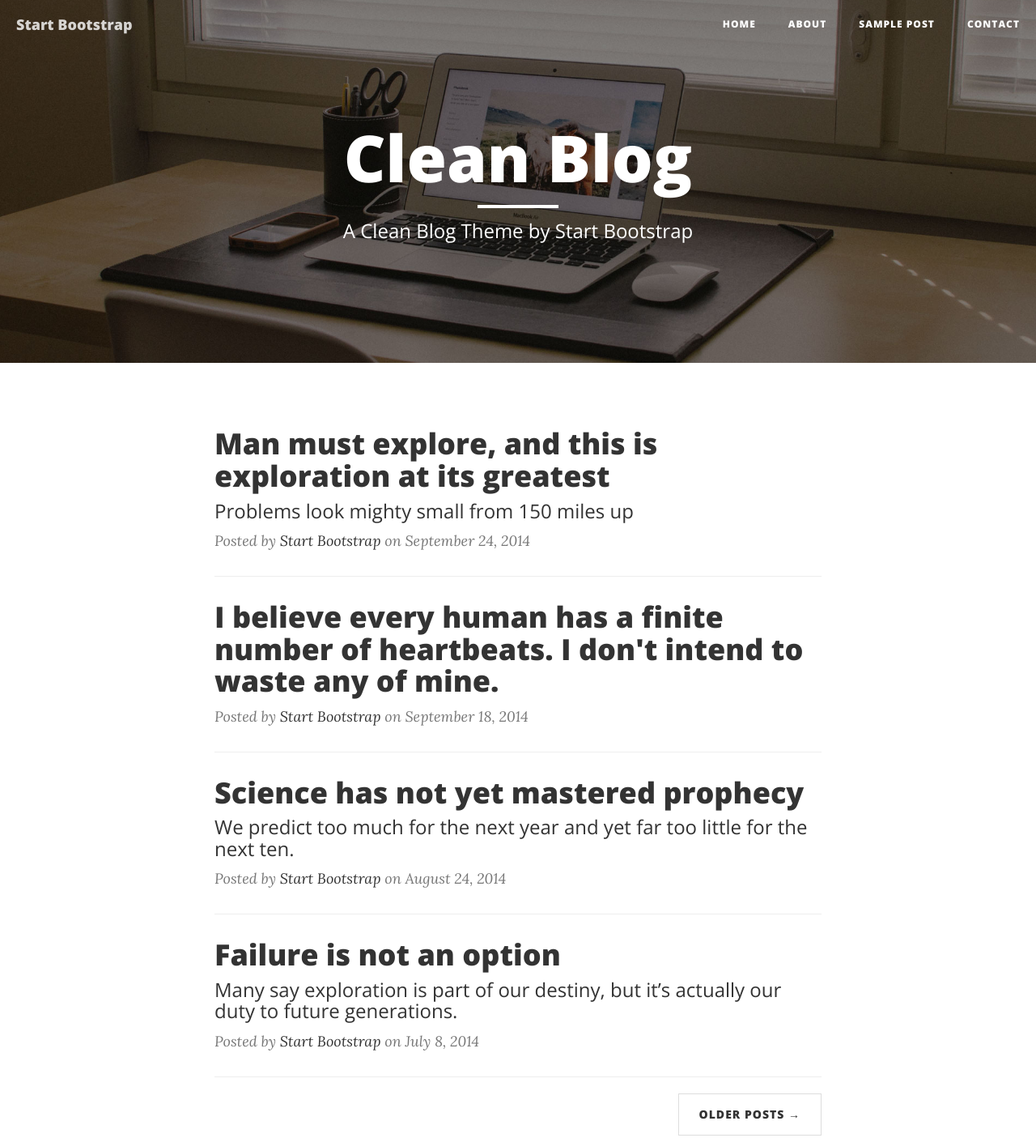
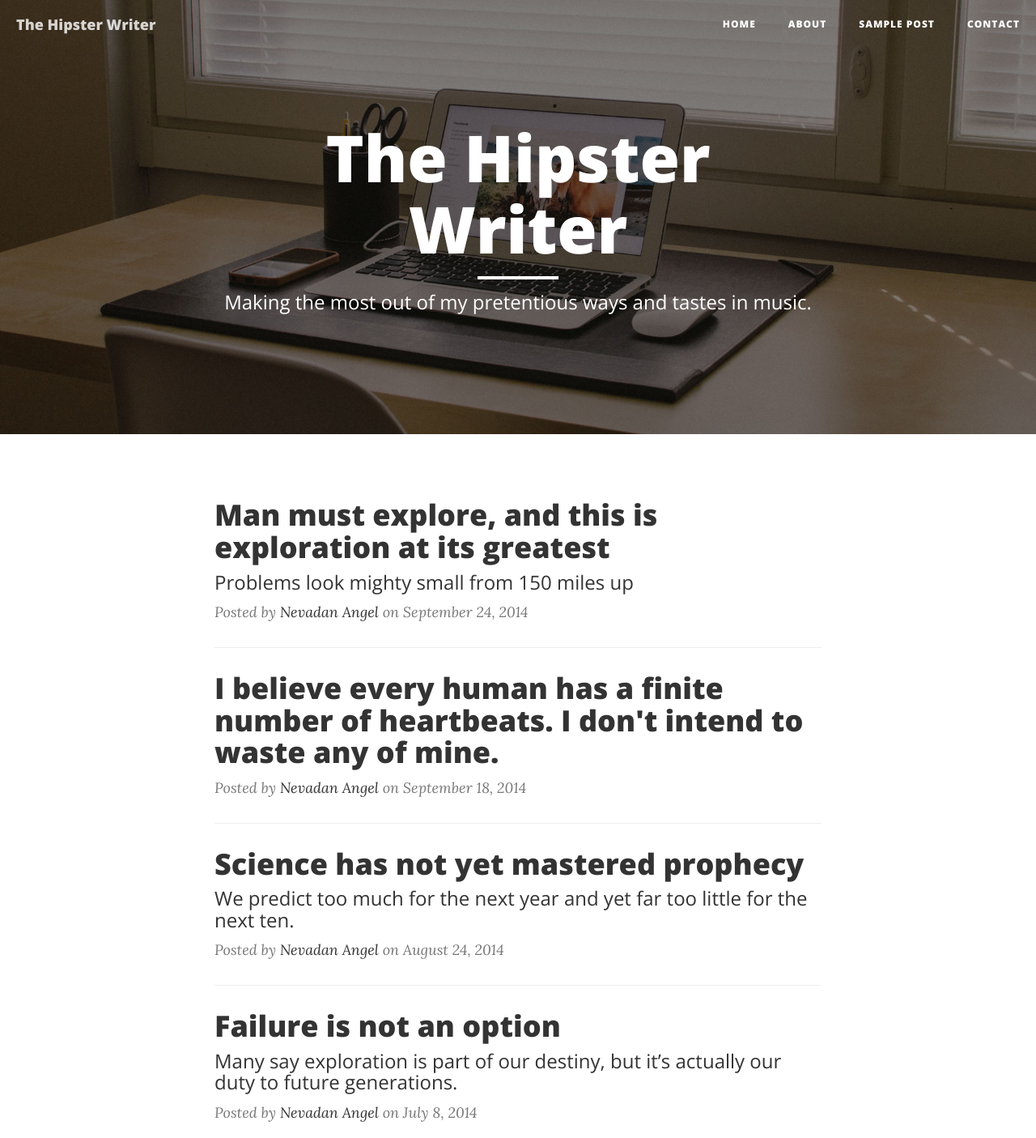
Before and after one commit to Alyssciel/Blog, a website: page index.html in a window 1280 px wide. Shown: the top 1405 px of the page at 81% size. Drawn offline with nearby package versions, Linux system fonts and the light colour scheme.

Commit message:
Update index.html

```diff
--- a/index.html
+++ b/index.html
@@ -9,7 +9,7 @@
     <meta name="description" content="">
     <meta name="author" content="">
 
-    <title>Clean Blog</title>
+    <title>The Hipster Writer</title>
 
     <!-- Bootstrap Core CSS -->
     <link href="vendor/bootstrap/css/bootstrap.min.css" rel="stylesheet">
@@ -42,7 +42,7 @@
                     <span class="sr-only">Toggle navigation</span>
                     Menu <i class="fa fa-bars"></i>
                 </button>
-                <a class="navbar-brand" href="index.html">Start Bootstrap</a>
+                <a class="navbar-brand" href="index.html">The Hipster Writer</a>
             </div>
 
             <!-- Collect the nav links, forms, and other content for toggling -->
@@ -74,9 +74,9 @@
             <div class="row">
                 <div class="col-lg-8 col-lg-offset-2 col-md-10 col-md-offset-1">
                     <div class="site-heading">
-                        <h1>Clean Blog</h1>
+                        <h1>The Hipster Writer</h1>
                         <hr class="small">
-                        <span class="subheading">A Clean Blog Theme by Start Bootstrap</span>
+                        <span class="subheading">Making the most out of my pretentious ways and tastes in music.</span>
                     </div>
                 </div>
             </div>
@@ -96,7 +96,7 @@
                             Problems look mighty small from 150 miles up
                         </h3>
                     </a>
-                    <p class="post-meta">Posted by <a href="#">Start Bootstrap</a> on September 24, 2014</p>
+                    <p class="post-meta">Posted by <a href="#">Nevadan Angel</a> on September 24, 2014</p>
                 </div>
                 <hr>
                 <div class="post-preview">
@@ -105,7 +105,7 @@
                             I believe every human has a finite number of heartbeats. I don't intend to waste any of mine.
                         </h2>
                     </a>
-                    <p class="post-meta">Posted by <a href="#">Start Bootstrap</a> on September 18, 2014</p>
+                    <p class="post-meta">Posted by <a href="#">Nevadan Angel</a> on September 18, 2014</p>
                 </div>
                 <hr>
                 <div class="post-preview">
@@ -117,7 +117,7 @@
                             We predict too much for the next year and yet far too little for the next ten.
                         </h3>
                     </a>
-                    <p class="post-meta">Posted by <a href="#">Start Bootstrap</a> on August 24, 2014</p>
+                    <p class="post-meta">Posted by <a href="#">Nevadan Angel</a> on August 24, 2014</p>
                 </div>
                 <hr>
                 <div class="post-preview">
@@ -129,7 +129,7 @@
                             Many say exploration is part of our destiny, but it’s actually our duty to future generations.
                         </h3>
                     </a>
-                    <p class="post-meta">Posted by <a href="#">Start Bootstrap</a> on July 8, 2014</p>
+                    <p class="post-meta">Posted by <a href="#">Nevadan Angel</a> on July 8, 2014</p>
                 </div>
                 <hr>
                 <!-- Pager -->
```
